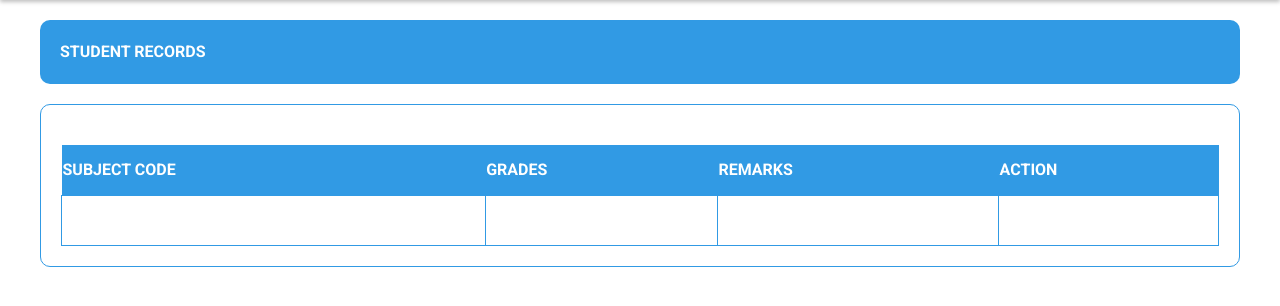
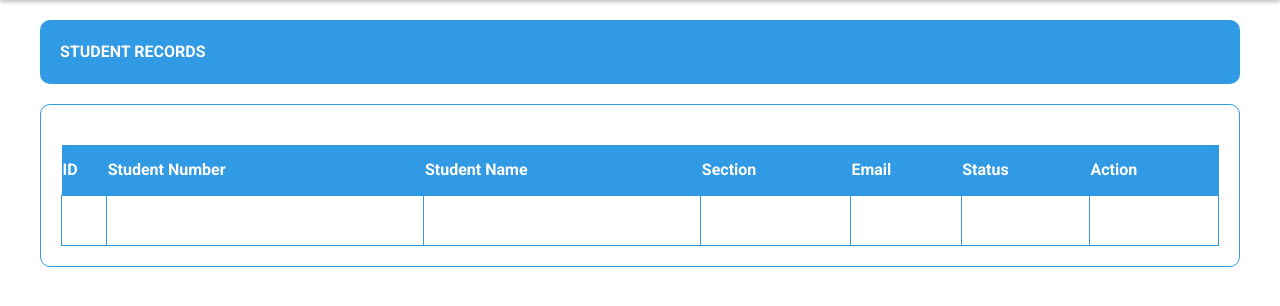
Before and after one commit to RejayMorada0/ELECTIVE_ADDING, a Django app: template Adding/Adding_App/templates/Adding_App/studentrecords.html in a window 1280 px wide. Shown: the part 71-377 px from the top of the page. Run offline with Django 3.2, Linux system fonts and the light colour scheme; the template is opened without the code that fills it, so the values that code supplies are empty; some libraries are stand-ins or nearby versions.

Commit message:
Add Files

```diff
--- a/Adding/Adding_App/templates/Adding_App/studentrecords.html
+++ b/Adding/Adding_App/templates/Adding_App/studentrecords.html
@@ -63,16 +63,27 @@
                     <!--HEAD-->
                     <thead>
                         <tr>
-                            <th>SUBJECT CODE</th>
-                            <th>GRADES</th>
-                            <th>REMARKS</th>
-                            <th>ACTION</th>
+                            <th>ID</th>
+                            <th>Student Number</th>
+                            <th>Student Name</th>
+                            <th>Section</th>
+                            <th>Email</th>
+                            <th>Status</th>
+                            <th>Action</th>
                         </tr>
                     </thead>
                     <tbody id=submitreqtable>
 
                         <tr>
+                            <td>
 
+                            </td>
+                            <td>
+
+                            </td>
+                            <td>
+
+                            </td>
                             <td>
 
                             </td>
```
